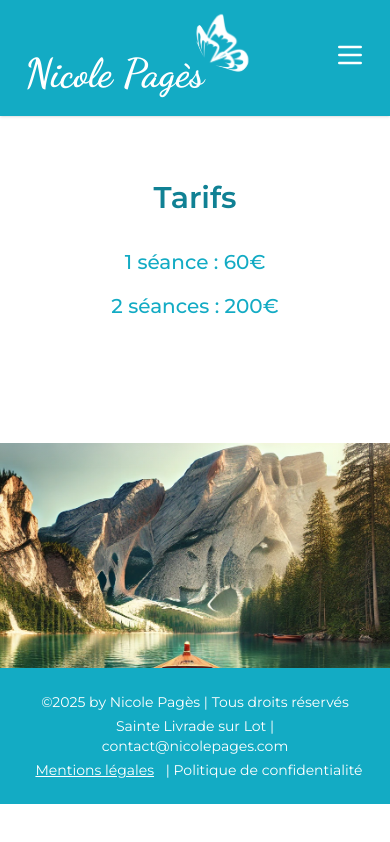
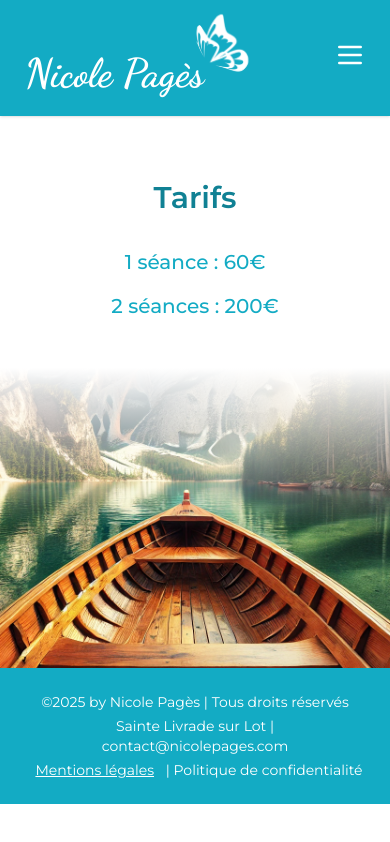
Before and after one commit to barry-black/nicole-pages-website, a Next.js app: page /tarifs in a window 390 px wide. Built offline with nearby package versions, Linux system fonts and the light colour scheme.

Commit message:
Finalize tarifs page

```diff
--- a/src/pages/tarifs.tsx
+++ b/src/pages/tarifs.tsx
@@ -38,13 +38,13 @@ export default function TarifsPage() {
         </section>
 
         {/* Image en bas de page */}
-        <div className="relative w-full h-[300px] overflow-hidden z-0">
-          <div className="absolute top-0 left-0 w-full h-1/3 bg-gradient-to-b from-white to-transparent z-10" />
+        <div className="relative w-full h-[300px] sm:h-[350px] md:h-[400px] overflow-hidden z-0">
+          <div className="absolute top-0 left-0 w-full h-40 bg-gradient-to-b from-white to-transparent z-10 pointer-events-none" />
           <Image
             src="/assets/images/tarifs.webp"
             alt="Arrière-plan Tarifs"
             fill
-            className="object-cover scale-150 object-[center_100px] md:object-[center_-300px]"
+            className="object-cover scale-[1.6] object-[center_bottom] sm:scale-[1.4] md:scale-[1.5] md:object-[center_-300px]"
             priority
           />
         </div>
```
